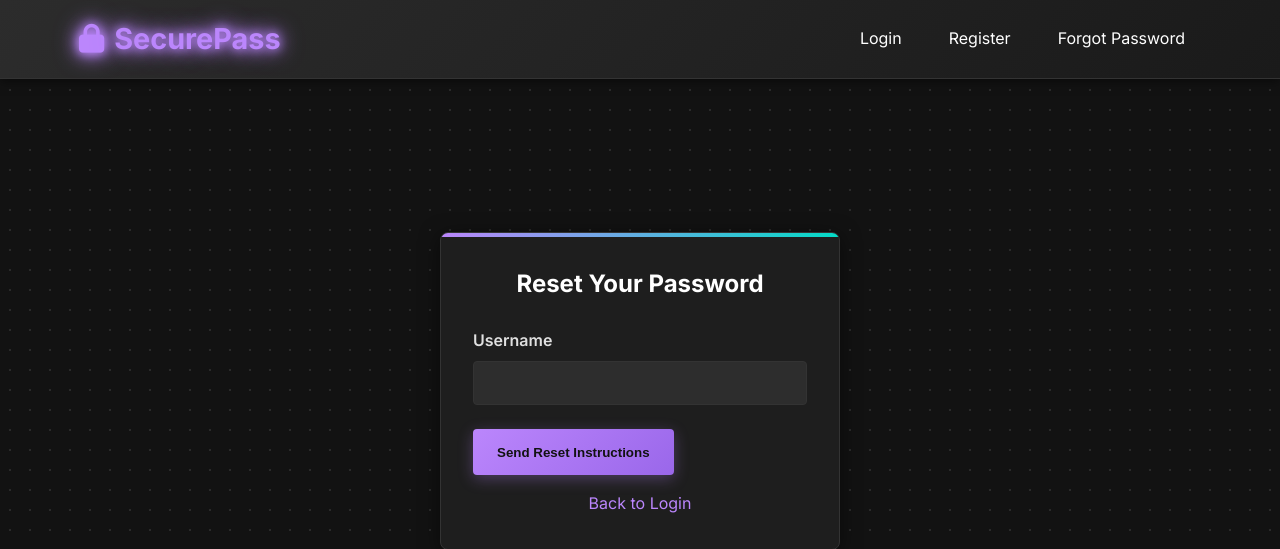
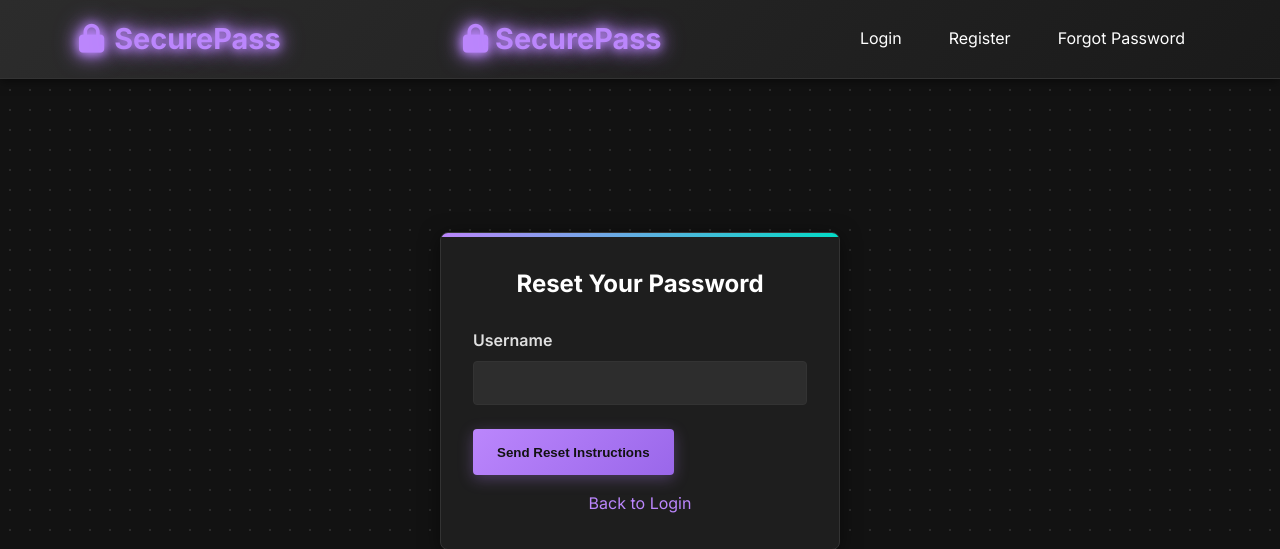
Before and after one commit to kingash2909/SecurePass-Webapp, a Flask app: page /forgot_password in a window 1280 px wide. Shown: the top 549 px of the page. Run offline with Flask 2, Linux system fonts and the light colour scheme.

Commit message:
Update base.html

```diff
--- a/templates/base.html
+++ b/templates/base.html
@@ -15,6 +15,8 @@
     <header>
         <div class="container">
             <h1><i class="fas fa-lock"></i> SecurePass</h1>
+            <h1><a href="{{ url_for('index') }}" style="text-decoration: none; color: inherit;"><i class="fas fa-lock"></i> SecurePass</a></h1>
+
             <nav>
                 {% if session.username %}
                     <span>Welcome, {{ session.username }}!</span>
```
